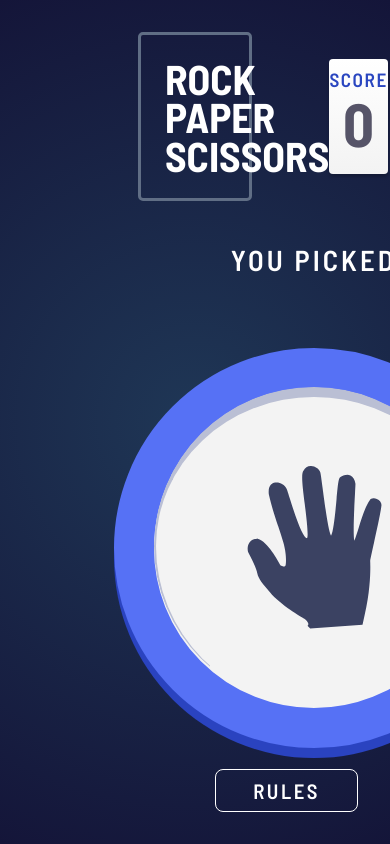
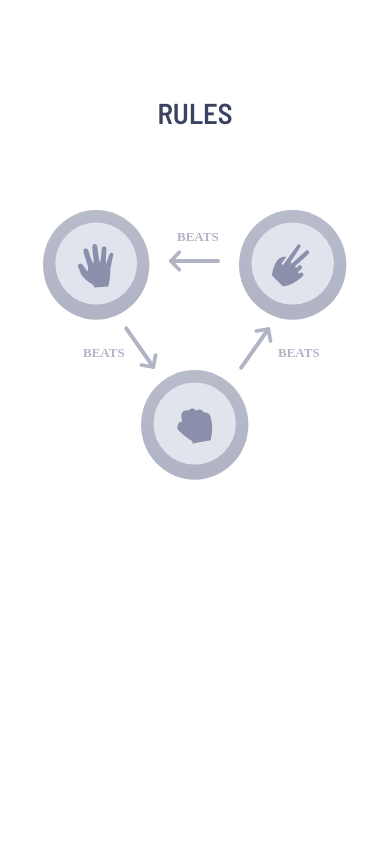
Before and after one commit to LaLeonie/Rock-Paper-Scissors, a website: page index.html in a window 390 px wide. Shown: the top 844 px of the page. Drawn offline with Linux system fonts and the light colour scheme.

Commit message:
adds rules on mobile

```diff
--- a/index.html
+++ b/index.html
@@ -66,7 +66,10 @@
         <button class="btn LegendSection__button">Rules</button>
       </div>
     </div>
-
+    <div class="RulesPopup">
+      <h2>Rules</h2>
+      <img src="./images/image-rules.svg" />
+    </div>
     <script src="app.js"></script>
   </body>
 </html>
--- a/styles.css
+++ b/styles.css
@@ -486,3 +486,27 @@ html {
 
 .HeaderSection__score @media all and (min-width: 376px) {
 }
+
+/* Rules section */
+
+.RulesPopup {
+  position: absolute;
+  left: 0;
+  top: 0;
+  background-color: #fff;
+  width: 100vw;
+  height: 100vh;
+  z-index: 2;
+  display: flex;
+  flex-direction: column;
+  /* justify-content: space-between; */
+  align-items: center;
+  padding: 95px 35px;
+}
+
+.RulesPopup h2 {
+  padding-bottom: 80px;
+  font-size: 1.8rem;
+  text-transform: uppercase;
+  color: #3b4262;
+}
```
